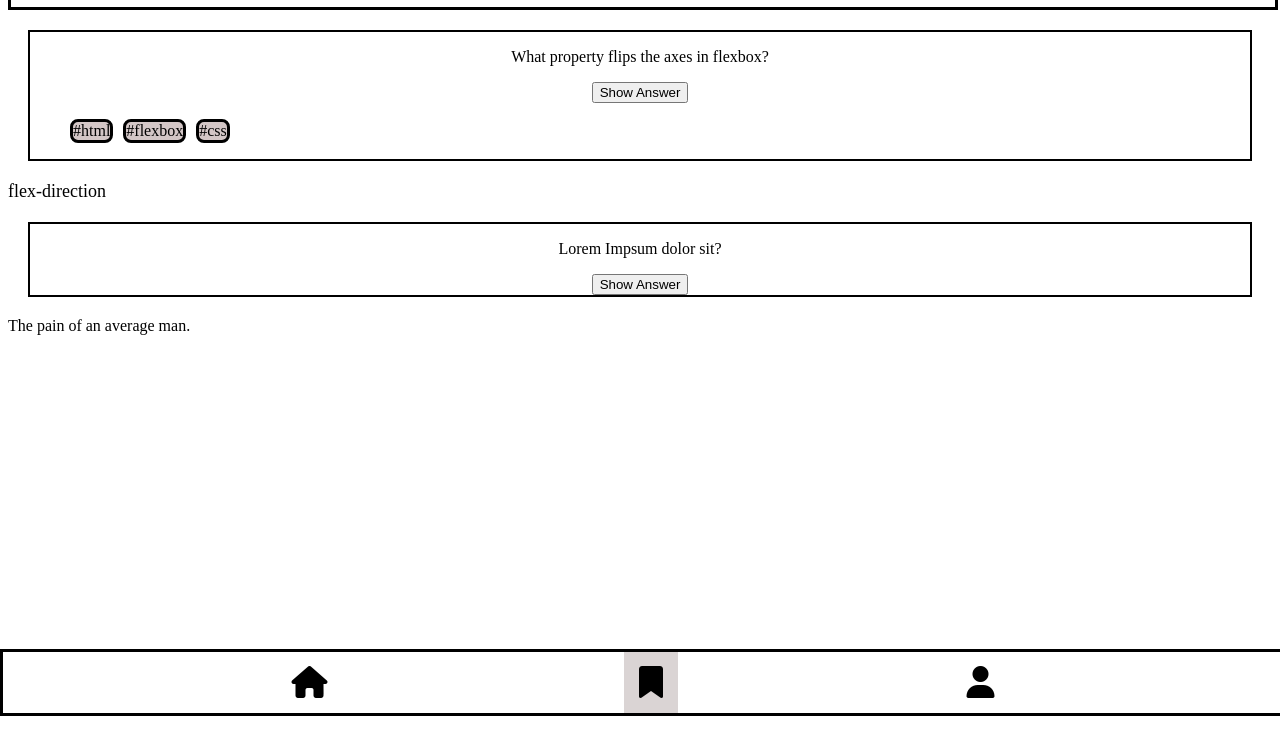
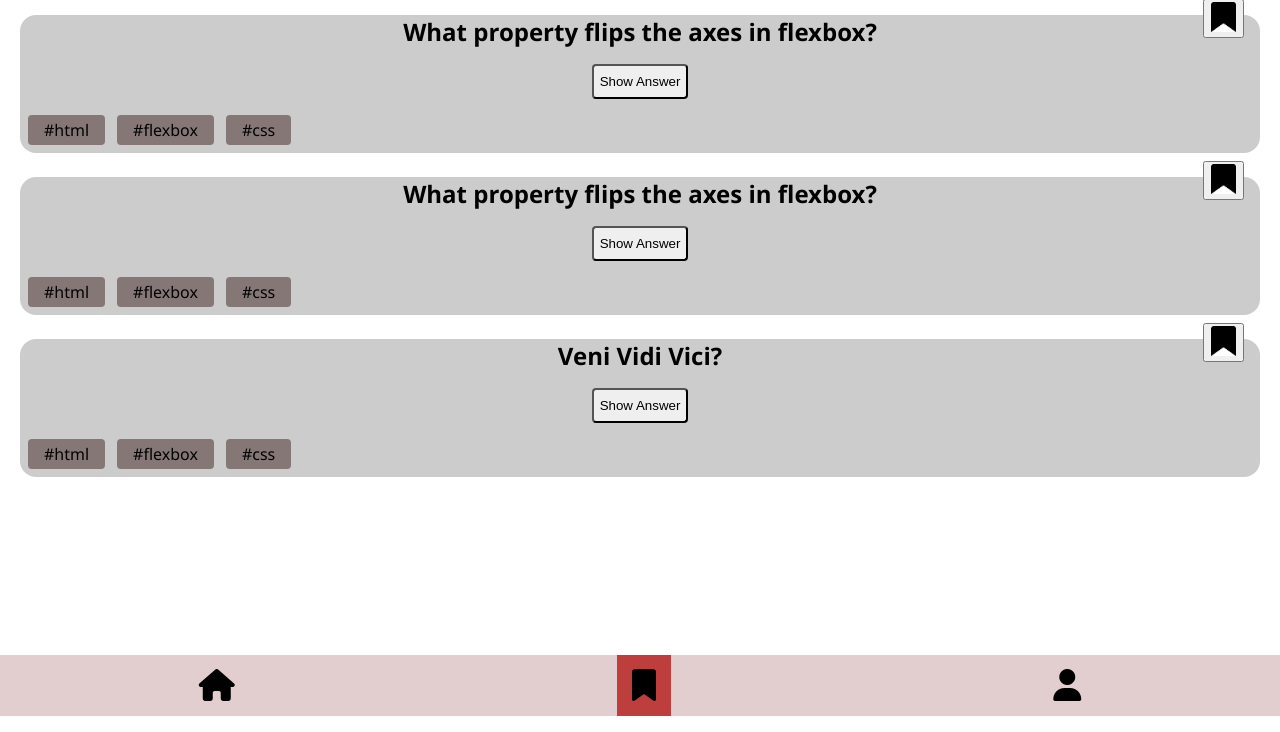
Before and after one commit to predrag-babic/Project1, a plain HTML site: page bookmarks.html in a window 1280 px wide. Shown: the part 84-816 px from the top of the page. Drawn offline with Linux system fonts and the light colour scheme.

Commit message:
change html and css structure

```diff
--- a/bookmarks.html
+++ b/bookmarks.html
@@ -3,45 +3,112 @@
   <head>
     <meta charset="UTF-8" />
     <meta name="viewport" content="width=device-width, initial-scale=1.0" />
-    <title>Bookmarks</title>
+    <title>Homepage</title>
     <link rel="stylesheet" href="./styles.css" />
-    <script src="https://kit.fontawesome.com/e3dea0e41d.js" crossorigin="anonymous"></script>
+    <script
+      src="https://kit.fontawesome.com/e3dea0e41d.js"
+      crossorigin="anonymous"
+    ></script>
   </head>
-  <header>
-    <div class="header_title">
-      <h1 class="title">Quiz App</h1>
-    </div>
+
+  <header class="header_title">
+    <h1 class="title">Quiz App</h1>
   </header>
+
   <body>
     <main>
-      <div class="question_card">
-        <p>What property flips the axes in flexbox?</p>
-        <button type="button" class="answer_button">Show Answer</button>
-        <div class="tag_categories">
-          <ul class="categorie_list">
-            <li class="list">#html</li>
-            <li class="list">#flexbox</li>
-            <li class="list">#css</li>
-          </ul>
-        </div>
-      </div>
-      <div class="answer">
-        <p>flex-direction</p>
-      </div>
-      <div class="question_card1">
-        <p>Lorem Impsum dolor sit?</p>
-        <button type="button" class="answer_button">Show Answer</button>
-      </div>
-      <div class="answer1">
-        <p>The pain of an average man.</p>
-      </div>
+      <ul role="list" class="question_card_list">
+        <li>
+          <article class="question_card">
+            <h2>What property flips the axes in flexbox?</h2>
+            <button type="button" onclick="showAntwort()" class="answer_button">
+              Show Answer
+            </button>
+            <p id="answer" class="hide answer">flex-direction</p>
+            <ul class="tag_categories">
+              <li class="tag_list">#html</li>
+              <li class="tag_list">#flexbox</li>
+              <li class="tag_list">#css</li>
+            </ul>
+            <button class="card_bookmark_dark">
+              <img
+                class="img-bookmark-dark"
+                src="./img/Image20240611102959.jpg"
+                width="25"
+                alt="bookmark_button"
+              />
+            </button>
+          </article>
+        </li>
+
+        <li>
+          <article class="question_card">
+            <h2>What property flips the axes in flexbox?</h2>
+            <button type="button" onclick="showAntwort()" class="answer_button">
+              Show Answer
+            </button>
+            <p id="answer" class="hide answer">The pain of an average man.</p>
+            <ul class="tag_categories">
+              <li class="tag_list">#html</li>
+              <li class="tag_list">#flexbox</li>
+              <li class="tag_list">#css</li>
+            </ul>
+            <button class="card_bookmark_dark">
+              <img
+                class="img-bookmark-dark"
+                src="./img/Image20240611102959.jpg"
+                width="25"
+                alt="bookmark_button"
+              />
+            </button>
+          </article>
+        </li>
+
+        <li>
+          <article class="question_card">
+            <h2>Veni Vidi Vici?</h2>
+            <button type="button" onclick="showAntwort()" class="answer_button">
+              Show Answer
+            </button>
+            <p id="answer" class="hide answer">I came, I saw, I conquered</p>
+            <ul class="tag_categories">
+              <li class="tag_list">#html</li>
+              <li class="tag_list">#flexbox</li>
+              <li class="tag_list">#css</li>
+            </ul>
+            <button class="card_bookmark_dark">
+              <img
+                class="img-bookmark-dark"
+                src="./img/Image20240611102959.jpg"
+                width="25"
+                alt="bookmark_button"
+              />
+            </button>
+          </article>
+        </li>
+      </ul>
     </main>
-    <footer>
-        <div class="navbar">
-            <ul class="navbar-footer">
-              <li><a class="icon_item" href="index.html"><i class="fa-solid fa-house fa-2xl"></i></a></li>
-              <li><a class="active_icon_item" href="bookmarks.html"><i class="fa-solid fa-bookmark fa-2xl"></i></a></li>
-              <li><a class="icon item" href="profile.html"><i class="fa-solid fa-user fa-2xl"></i></a></li>
-              </ul>
+
+    <footer class="navbar">
+      <nav>
+        <ul class="navbar-footer">
+          <li>
+            <a class="icon_item" href="index.html"
+              ><i class="fa-solid fa-house fa-2xl"></i
+            ></a>
+          </li>
+          <li>
+            <a class="active_icon_item" href="bookmarks.html"
+              ><i class="fa-solid fa-bookmark fa-2xl"></i
+            ></a>
+          </li>
+          <li>
+            <a class="icon_item" href="profile.html"
+              ><i class="fa-solid fa-user fa-2xl"></i
+            ></a>
+          </li>
+        </ul>
+      </nav>
+    </footer>
   </body>
 </html>
--- a/styles.css
+++ b/styles.css
@@ -1,36 +1,49 @@
-body {
-  display: flex;
-  flex-direction: column;
-  min-height: 100vh;
+*,
+*::after,
+*::before {
+  box-sizing: border-box;
 }
 
-.categorie_list {
-  gap: 10px;
-  list-style: none;
-  display: flex;
+body {
+  margin: 0;
+  min-height: 100vh;
+  font-family: "Segoe UI", Tahoma, Geneva, Verdana, sans-serif;
 }
 
-.tag_categories {
-  align-self: flex-start;
+main {
+  padding: 0 20px 50px 20px;
 }
 
-.list {
-  background-color: rgb(211, 198, 198);
-  border: solid;
-  border-radius: 8px;
+h1,
+h2 {
+  margin: 0;
+  text-align: center;
+}
+
+ul {
+  list-style: none;
+  padding: 0;
+  margin: 0;
+}
+
+.title {
+  position: sticky;
+  z-index: 1;
+  top: 0;
+  background-color: #e2cece;
+  padding-block: 16px;
+}
+
+.navbar {
+  position: fixed;
+  width: 100%;
+  bottom: 0;
+  background-color: #e2cece;
 }
 
 .navbar-footer {
-  list-style-type: none;
-  padding: 0;
-  margin: 0;
   display: flex;
-  justify-content: space-evenly;
-  border: solid;
-  position: fixed;
-  left: 0;
-  bottom: 0;
-  width: 100%;
+  justify-content: space-around;
 }
 
 .navbar-footer a {
@@ -40,39 +53,59 @@ body {
   display: flex;
 }
 
-.icon_item {
-  margin-right: 8px;
-  transition: filter 0.3s;
+.active_icon_item {
+  background-color: rgb(190, 62, 62);
+}
+
+.question_card_list {
+  display: flex;
+  flex-direction: column;
+  gap: 24px;
+  padding-block: 24px;
 }
 
 .question_card {
-  border: 2px solid black;
   display: flex;
   flex-direction: column;
-  align-items: center;
-  margin: 20px;
+  gap: 16px;
+  background-color: #ccc;
+  border-radius: 16px;
+  position: relative;
+}
+
+.card_bookmark {
+  position: absolute;
+  top: -16px;
+  right: 16px;
+}
+
+.card_bookmark_dark {
+  position: absolute;
+  top: -16px;
+  right: 16px;
+}
+
+.tag_categories {
+  display: flex;
+  flex-wrap: wrap;
+  gap: 12px;
+  margin: 0 0 8px 8px;
+}
+
+.tag_list {
+  background-color: #867777;
+  padding: 4px 16px;
+  border-radius: 4px;
 }
 
 button:hover {
   background-color: aquamarine;
 }
 
-.question {
-  display: flex;
-  flex-direction: column;
-}
-
 .answer_button {
   align-self: center;
-}
-
-.question1 {
-  display: flex;
-  flex-direction: column;
-}
-
-.answer_button1 {
-  align-self: center;
+  padding-block: 8px;
+  border-radius: 4px;
 }
 
 .hide {
@@ -82,14 +115,6 @@ button:hover {
 .answer {
   margin-top: 20px;
   font-size: 18px;
-}
-
-.question_card1 {
-  border: 2px solid black;
-  display: flex;
-  flex-direction: column;
-  align-items: center;
-  margin: 20px;
 }
 
 .profile_info {
@@ -185,13 +210,14 @@ input:checked + .slider:before {
   cursor: pointer;
 }
 
-.header_title {
-  text-align: center;
-  border: solid;
-  top: 0;
-  width: 100%;
+.setting_title {
+  margin-left: 50px;
 }
 
-.active_icon_item {
-  background-color: rgb(218, 212, 212);
+.about-me {
+  margin-left: 50px;
 }
+
+ul {
+  list-style: none;
+}
```
Also changed, not shown: index.html (+100 -36 lines), profile.html (+2 -2 lines), img/Image20240611102959.jpg (added), img/bookmark-white.svg (added), img/bookmark.svg (added).
